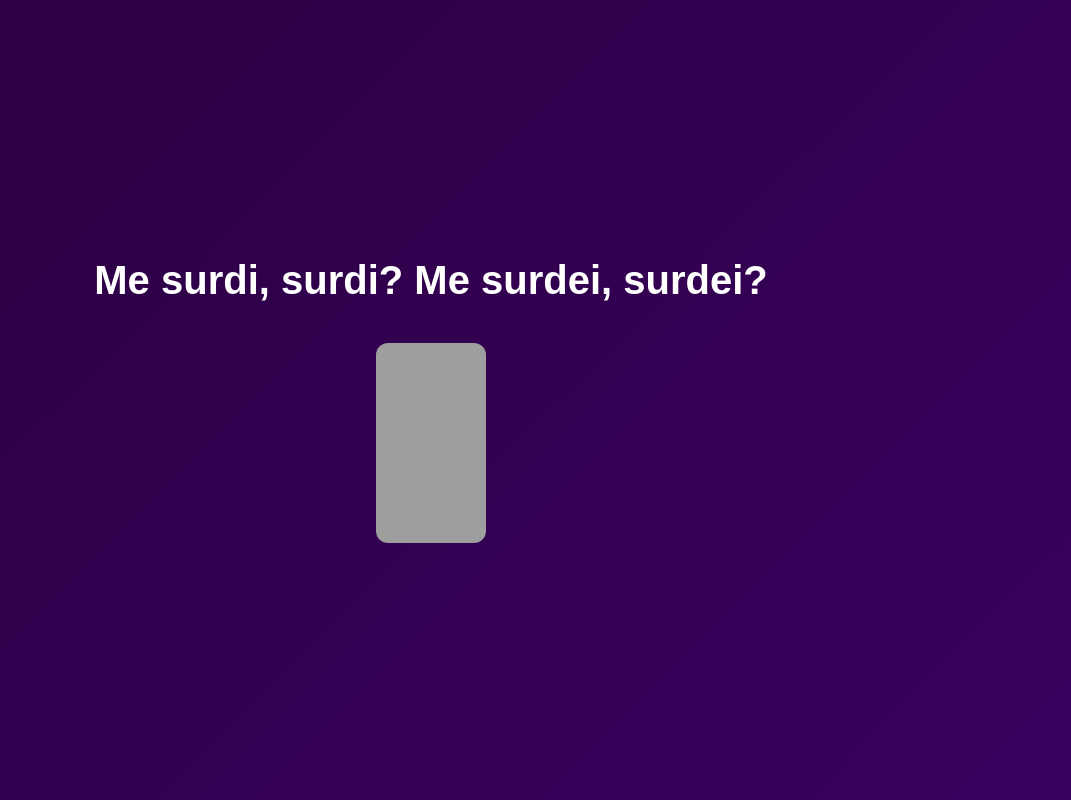
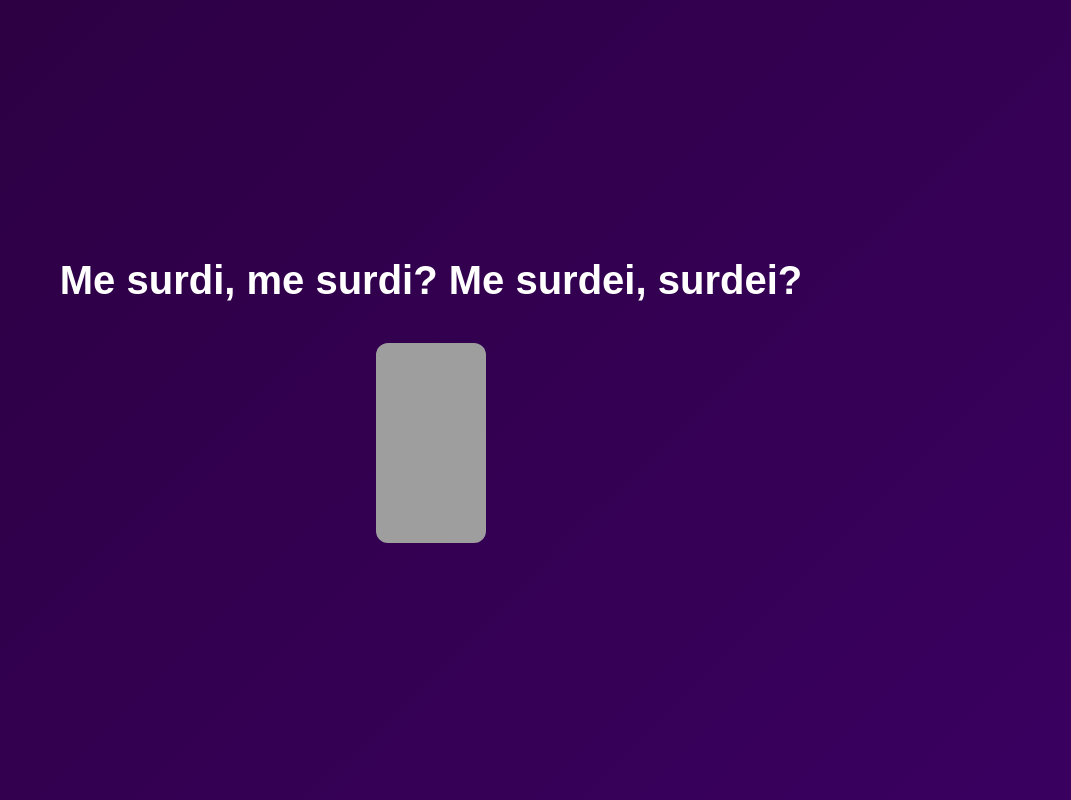
Before and after one commit to jeanlucaxs/mesurdi, a plain HTML site: page index.html in a window 1280 px wide. Shown: the whole page, without its empty margins (209-1280 px from the left). Drawn offline with Linux system fonts and the light colour scheme; grey boxes are pictures that could not be loaded.

Commit message:
Me surdi, me surdi? Me surdei, surdei?

```diff
--- a/index.html
+++ b/index.html
@@ -39,7 +39,7 @@
 <body>
 
     <div class="container">
-        <h1>Me surdi, surdi? Me surdei, surdei?</h1>
+        <h1>Me surdi, me surdi? Me surdei, surdei?</h1>
 
         <iframe width="110" height="200"
             src="https://www.myinstants.com/instant/me-surdi-49333/embed/"
```
